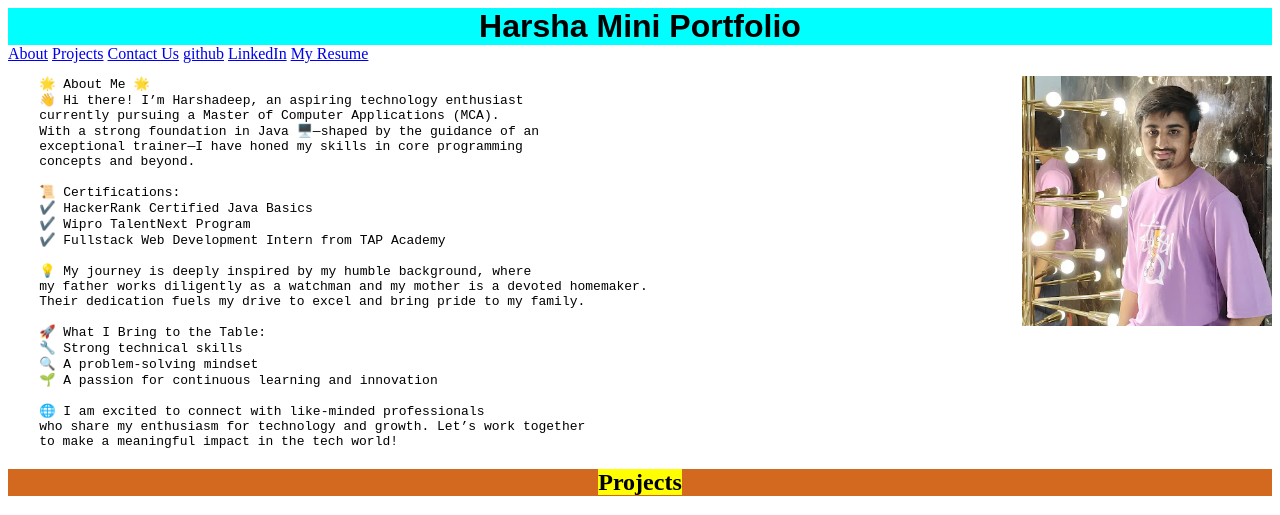
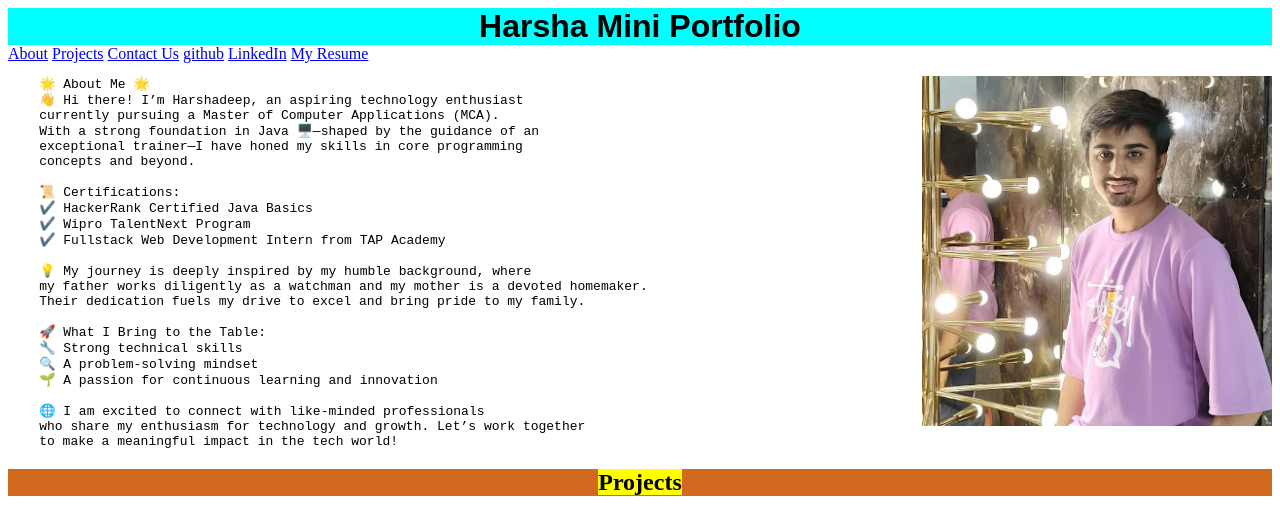
Before and after one commit to CPHarshadeep/Mini_Portfolio, a plain HTML site: page index.html in a window 1280 px wide. Shown: the top 515 px of the page. Drawn offline with Linux system fonts and the light colour scheme.

Commit message:
Update index.html

```diff
--- a/index.html
+++ b/index.html
@@ -24,7 +24,7 @@
     </nav>
     <main>
         <section>
-            <img id="img" style="float: right;" src="portfolio.jpg" alt="Harshadeep" height="250">
+            <img id="img" style="float: right;" src="portfolio.jpg" alt="Harshadeep" height="350">
 <pre>
     🌟 About Me 🌟
     👋 Hi there! I’m Harshadeep, an aspiring technology enthusiast
```
